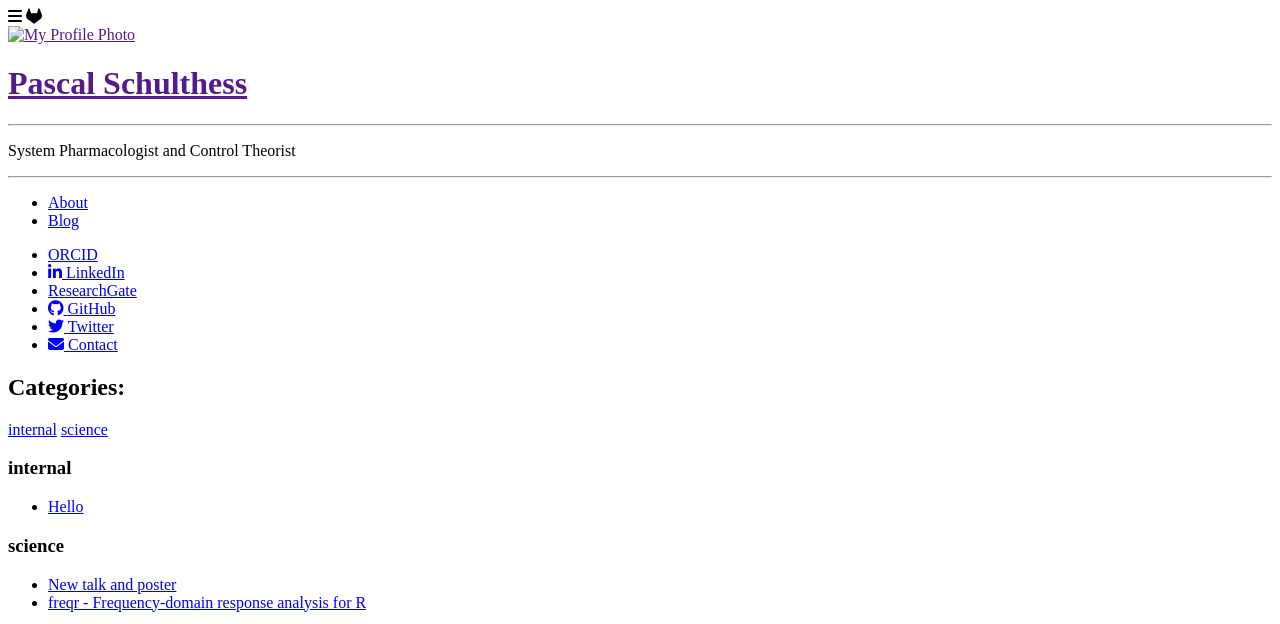
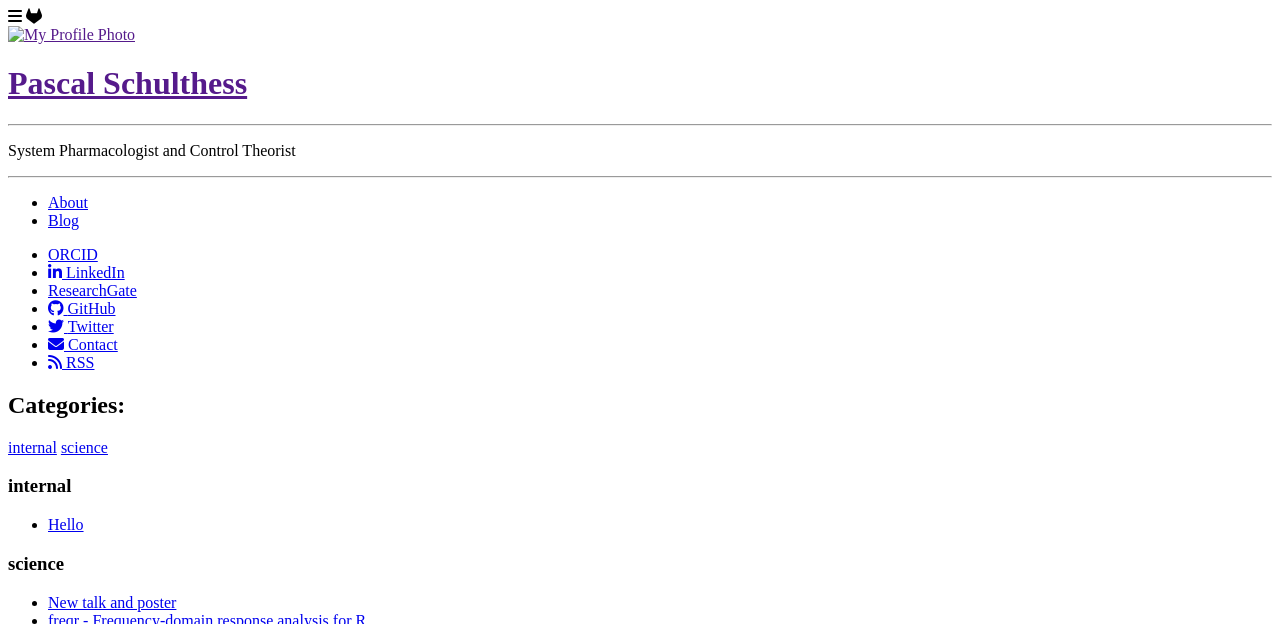
Before and after one commit to pascalschulthess/pascalschulthess.github.io, a Jekyll site: the page built from categories.md, in a window 1280 px wide, cut to the strip 0-624 px from the top of the page. Built offline with Jekyll 4.4.1, drawn with Linux system fonts in a browser that asks for light colours; nearby versions of some CDN libraries.

```diff
--- a/_includes/header.html
+++ b/_includes/header.html
@@ -110,19 +110,19 @@
 
                 <!-- Email -->
                 <li class="navigation__item">
-                  <a href="{{ site.baseurl }}contact" title="link to {{ site.title }} contact">
+                  <a href="{{ site.baseurl }}contact" title="Contact me directly">
                     <i class="fa fa-envelope"></i>
                     <span class="label">Contact</span>
                   </a>
                 </li>
 
               <!-- RSS -->
-              <!--<li class="navigation__item">
-                <a href="{{ "feed.xml" | prepend: site.baseurl }}" title="Subscribe" target="_blank">
+              <li class="navigation__item">
+                <a href="{{ "feed.xml" | prepend: site.baseurl }}" title="Subscribe to feed" target="_blank">
                   <i class="fa fa-rss"></i>
                   <span class="label">RSS</span>
                 </a>
-              </li>-->
+              </li>
             </ul>
           </nav>
 
```
